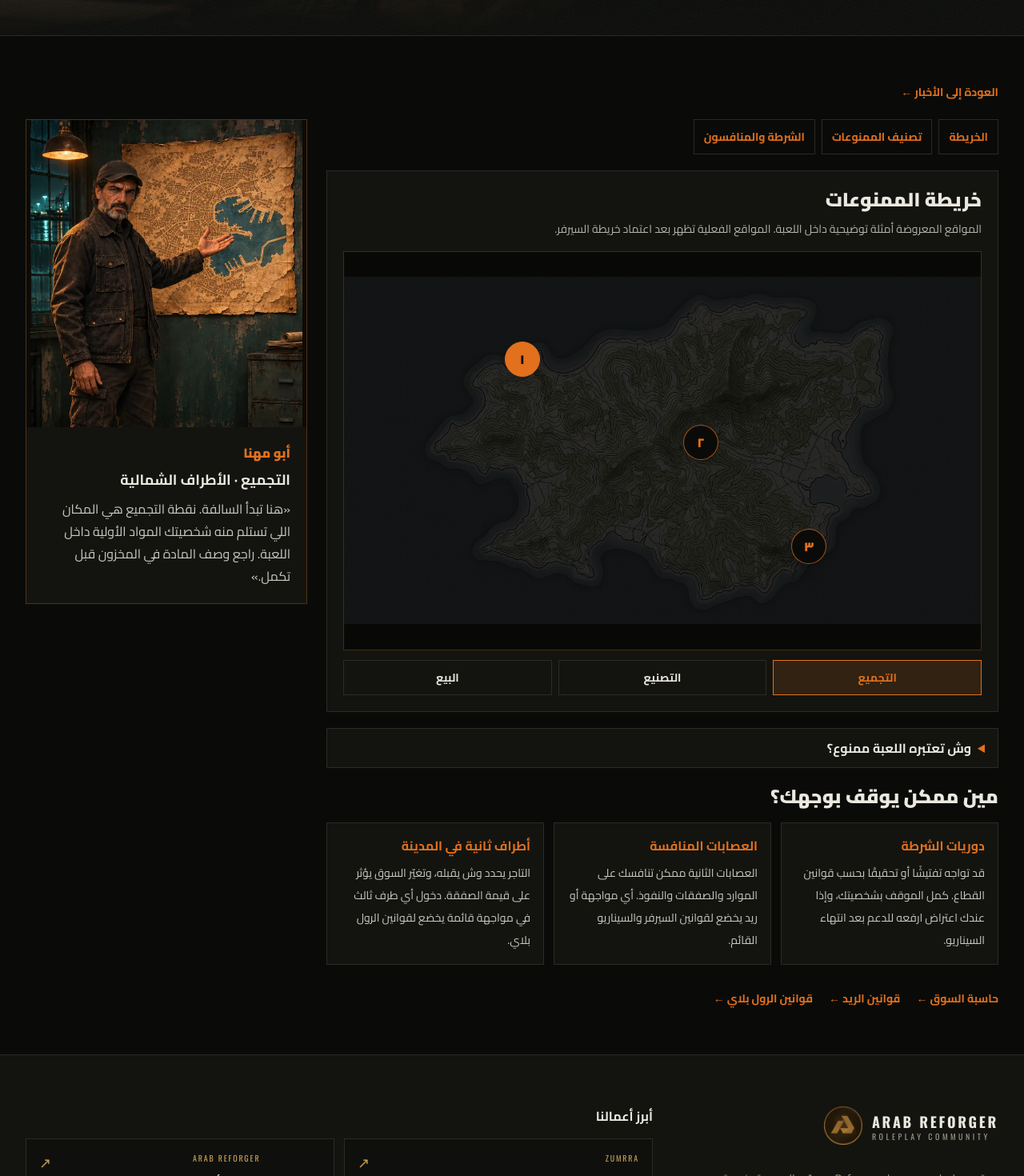
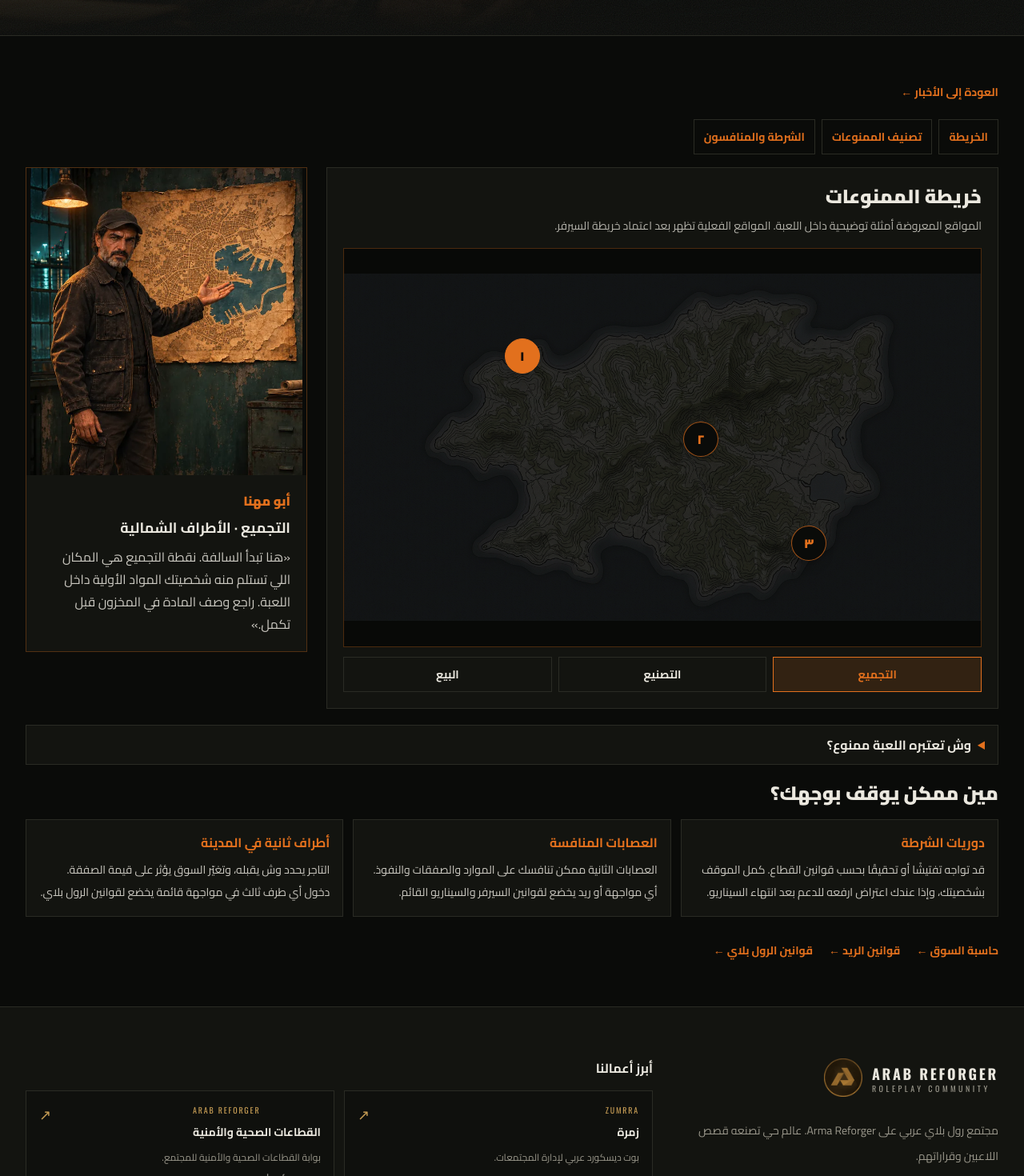
Before and after one commit to dhybalrwqy911-png/nextjs-boilerplate, a Next.js app: page /news/contraband in a window 1280 px wide. Shown: the part 547-2017 px from the top of the page at 80% size. Built offline with nearby package versions, Linux system fonts and the light colour scheme.

Commit message:
Use full-width guide sections below the map and narrator

```diff
--- a/components/contraband-page.tsx
+++ b/components/contraband-page.tsx
@@ -49,16 +49,15 @@ export function ContrabandPage() {
     <PageShell compactOnMobile image="/images/abu-muhanna-cap.webp" eyebrow="ABU MUHANNA" title="أبو مهنا · دليلك لعالم الإجرام" description="من أول نقطة تجميع إلى آخر صفقة داخل عالم الرول بلاي.">
       <div className="mx-auto max-w-7xl px-4 py-6 md:px-8 md:py-12">
         <Link href="/news" className="inline-flex min-h-11 items-center text-sm font-bold text-accent">العودة إلى الأخبار ←</Link>
-        <div className="mt-3 grid items-start gap-4 lg:grid-cols-[minmax(0,1fr)_22rem] lg:gap-6">
-          <div className="contents lg:grid lg:min-w-0 lg:gap-5">
-            <nav aria-label="أقسام دليل أبو مهنا" className="order-first flex flex-wrap gap-2">
+        <nav aria-label="أقسام دليل أبو مهنا" className="mt-3 flex flex-wrap gap-2">
           {guideSections.map(({ id, title }) => (
             <a key={id} href={`#${id}`} className="inline-flex min-h-11 items-center border border-border px-3 text-sm font-bold text-accent hover:border-accent focus-visible:outline-2 focus-visible:outline-accent">
               {title}
             </a>
           ))}
         </nav>
-            <section id="crime-map" aria-labelledby="crime-map-title" className="order-1 min-w-0 scroll-mt-24 border border-border bg-surface p-3 md:p-5 lg:order-none">
+        <div className="mt-4 grid items-start gap-4 lg:grid-cols-[minmax(0,1fr)_22rem] lg:gap-6">
+          <section id="crime-map" aria-labelledby="crime-map-title" className="min-w-0 scroll-mt-24 border border-border bg-surface p-3 md:p-5">
             <h2 id="crime-map-title" className="text-xl font-black md:text-2xl">خريطة الممنوعات</h2>
             <p className="mt-2 text-sm leading-6 text-foreground/75">المواقع المعروضة أمثلة توضيحية داخل اللعبة. المواقع الفعلية تظهر بعد اعتماد خريطة السيرفر.</p>
             <div className="relative isolate mt-4 aspect-[4/3] overflow-hidden border border-accent/30 bg-background sm:aspect-[16/10]" aria-label="نقاط التجميع والتصنيع والبيع">
@@ -87,28 +86,7 @@ export function ContrabandPage() {
               ))}
             </div>
           </section>
-            <details id="crime-basics" className="order-3 scroll-mt-24 border border-border bg-surface px-4">
-              <summary className="min-h-11 cursor-pointer py-3 font-bold marker:text-accent">وش تعتبره اللعبة ممنوع؟</summary>
-              <p className="pb-4 text-sm leading-7 text-foreground/85">أي غرض يصنّفه السيرفر كممنوع داخل الرول بلاي. شوف وصف الغرض وتعليمات السيرفر، وإذا التصنيف مو واضح اسأل الدعم قبل ما تبني عليه سيناريو.</p>
-            </details>
-            <section id="crime-threats" aria-labelledby="crime-threats-title" className="order-4 scroll-mt-24">
-              <h2 id="crime-threats-title" className="text-2xl font-black">مين ممكن يوقف بوجهك؟</h2>
-              <div className="mt-4 grid gap-3 md:grid-cols-3">
-                {threats.map(({ title, text }) => (
-                  <article key={title} className="border border-border bg-surface p-4">
-                    <h3 className="font-bold text-accent">{title}</h3>
-                    <p className="mt-2 text-sm leading-7 text-foreground/85">{text}</p>
-                  </article>
-                ))}
-              </div>
-            </section>
-            <nav aria-label="أدلة مرتبطة" className="order-5 flex flex-wrap gap-x-5 gap-y-1 text-sm font-bold text-accent">
-              <Link className="inline-flex min-h-11 items-center" href="/news/economy-update">حاسبة السوق ←</Link>
-              <Link className="inline-flex min-h-11 items-center" href="/news/gang-raids#raid-rules">قوانين الريد ←</Link>
-              <Link className="inline-flex min-h-11 items-center" href="/rules/roleplay">قوانين الرول بلاي ←</Link>
-            </nav>
-          </div>
-          <aside aria-labelledby="muhanna-title" className="order-2 min-w-0">
+          <aside aria-labelledby="muhanna-title" className="min-w-0">
             <div className="flex items-start gap-3 overflow-hidden border border-accent/30 bg-surface p-3 lg:block lg:p-0">
               <div className="relative aspect-[4/5] w-24 shrink-0 overflow-hidden bg-background lg:aspect-[4/5] lg:w-full lg:max-h-96">
                 <Image src="/images/abu-muhanna-briefing-cap.webp" alt="أبو مهنا واقف يشرح ويشير إلى خريطة ورقية معلّقة خلفه" fill sizes="(min-width: 1024px) 352px, 96px" className="object-contain" />
@@ -123,6 +101,28 @@ export function ContrabandPage() {
             </div>
           </aside>
         </div>
+        <div className="mt-5 grid gap-5">
+          <details id="crime-basics" className="scroll-mt-24 border border-border bg-surface px-4">
+            <summary className="min-h-11 cursor-pointer py-3 font-bold marker:text-accent">وش تعتبره اللعبة ممنوع؟</summary>
+            <p className="pb-4 text-sm leading-7 text-foreground/85">أي غرض يصنّفه السيرفر كممنوع داخل الرول بلاي. شوف وصف الغرض وتعليمات السيرفر، وإذا التصنيف مو واضح اسأل الدعم قبل ما تبني عليه سيناريو.</p>
+          </details>
+          <section id="crime-threats" aria-labelledby="crime-threats-title" className="scroll-mt-24">
+            <h2 id="crime-threats-title" className="text-2xl font-black">مين ممكن يوقف بوجهك؟</h2>
+            <div className="mt-4 grid gap-3 md:grid-cols-3">
+              {threats.map(({ title, text }) => (
+                <article key={title} className="border border-border bg-surface p-4">
+                  <h3 className="font-bold text-accent">{title}</h3>
+                  <p className="mt-2 text-sm leading-7 text-foreground/85">{text}</p>
+                </article>
+              ))}
+            </div>
+          </section>
+          <nav aria-label="أدلة مرتبطة" className="flex flex-wrap gap-x-5 gap-y-1 text-sm font-bold text-accent">
+            <Link className="inline-flex min-h-11 items-center" href="/news/economy-update">حاسبة السوق ←</Link>
+            <Link className="inline-flex min-h-11 items-center" href="/news/gang-raids#raid-rules">قوانين الريد ←</Link>
+            <Link className="inline-flex min-h-11 items-center" href="/rules/roleplay">قوانين الرول بلاي ←</Link>
+          </nav>
+        </div>
       </div>
     </PageShell>
   );
```
Lines whose indentation alone changed are shown as unchanged.
